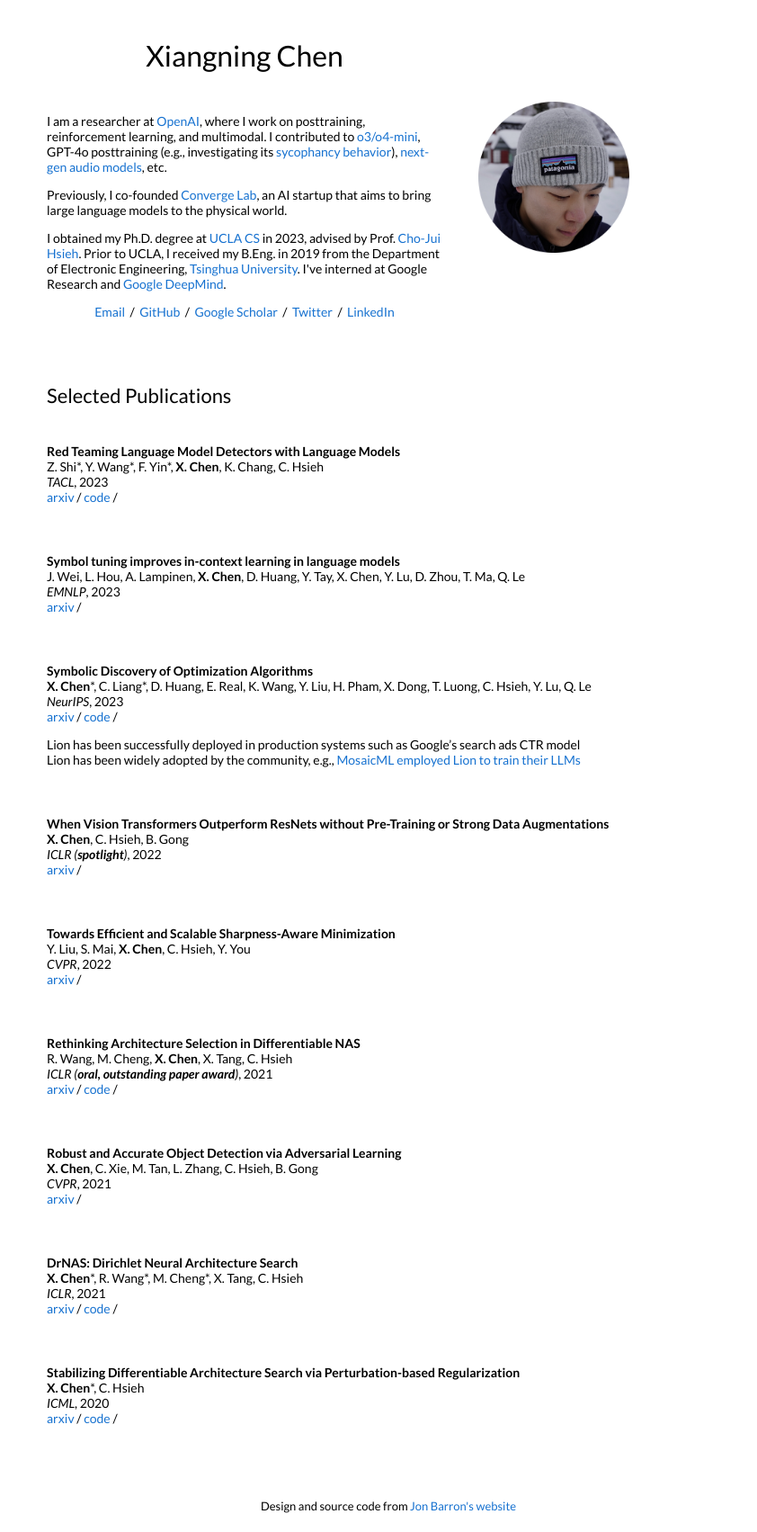
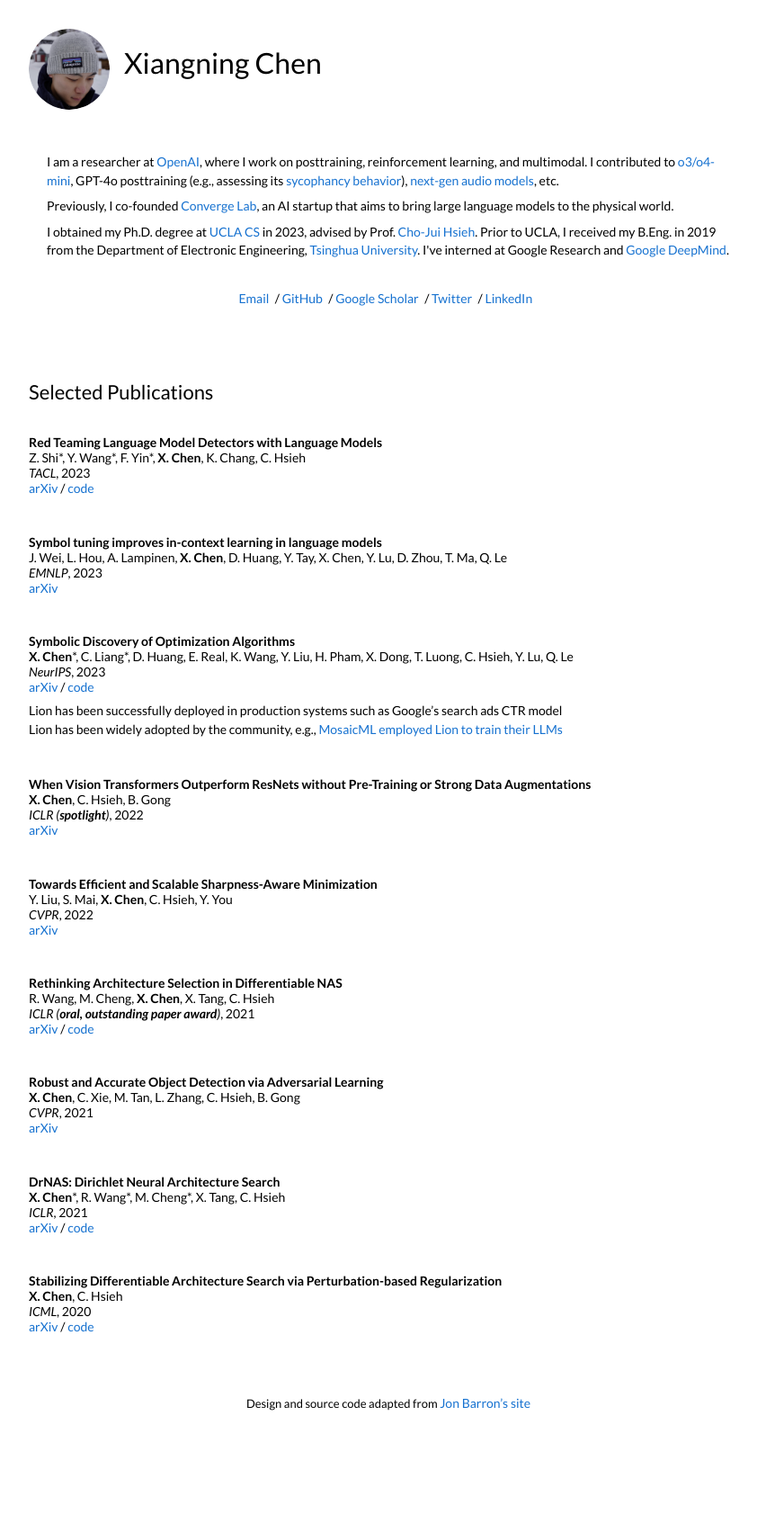
Before and after one commit to xiangning-chen/xiangning-chen.github.io, a Jekyll site: the page built from _posts/2023-05-31-red.markdown, in a window 1280 px wide. Shown: the whole page at 90% size, without its empty margins (208-1050 px from the left). Built offline with Jekyll 4.4.1, drawn with Linux system fonts in a browser that asks for light colours; after the commit the page ends 1579 px from its top, so only the background shows below that.

Commit message:
big layout change

```diff
--- a/_layouts/default.html
+++ b/_layouts/default.html
@@ -8,43 +8,83 @@
     window.dataLayer = window.dataLayer || [];
     function gtag() { dataLayer.push(arguments); }
     gtag('js', new Date());
-
     gtag('config', 'G-E00L9PT3V9');
   </script>
+
   <title>{{ site.name }}</title>
-
-  <meta content="text/html; charset=utf-8" http-equiv="Content-Type">
-
-  <meta name="author" content="{{ site.name }}" />
+  <meta charset="utf-8">
+  <meta name="author" content="{{ site.name }}">
   <meta name="viewport" content="width=device-width, initial-scale=1">
 
-  <link rel="stylesheet" type="text/css" href="{{ site.baseurl }}/style.css" />
   <link rel="canonical" href="{{ page.url | replace:'index.html','' | prepend: site.baseurl | prepend: site.url }}">
-  <link href="https://fonts.googleapis.com/css?family=Lato:400,700,400italic,700italic" rel="stylesheet"
-    type="text/css">
+  <link rel="stylesheet" href="{{ site.baseurl }}/style.css">
+  <link href="https://fonts.googleapis.com/css?family=Lato:400,700,400italic,700italic" rel="stylesheet">
+  <style>
+    /* base layout */
+    .wrap {
+      max-width: 800px;
+      margin: 0 auto;
+      padding: 0 4%;
+      font-family: "Lato", sans-serif;
+    }
 
+    /* header with name and photo */
+    .header {
+      display: flex;
+      align-items: center;
+      gap: 1rem;
+      margin: 2rem 0 1.25rem 0;
+    }
+
+    .header img {
+      width: 90px;
+      height: auto;
+      border-radius: 50%;
+      flex: 0 0 auto;
+    }
+
+    /* typography */
+    h1,
+    h2,
+    h3 {
+      margin: 0 0 .5em 0;
+    }
+
+    p {
+      margin: .6em 0;
+      line-height: 1.45;
+    }
+
+    /* links row */
+    .links a {
+      display: inline-block;
+      margin-right: .4rem;
+    }
+
+    /* mobile tweaks */
+    @media(max-width:540px) {
+      .header img {
+        width: 70px;
+      }
+    }
+  </style>
 </head>
 
 <body>
-  <table
-    style="width:100%;max-width:800px;border:0px;border-spacing:0px;border-collapse:separate;margin-right:auto;margin-left:auto;">
-    <tr style="padding:0px">
-      <td style="padding:0px">
-        <table
-          style="width:100%;border:0px;border-spacing:0px;border-collapse:separate;margin-right:auto;margin-left:auto;">
-          <tr style="padding:0px">
-            <td style="padding:2.5%;width:60%;vertical-align:middle">
-              <h1>
-                Xiangning Chen
-              </h1>
-              <br>
+  <div class="wrap">
+
+    <section class="header">
+      <img src="images/me.png" alt="profile photo">
+      <h1>Xiangning Chen</h1>
+    </section>
+
+    <section class="bio">
       <p>
         I am a researcher at <a href="https://openai.com/">OpenAI</a>, where I work on posttraining,
         reinforcement learning, and multimodal.
         I contributed to <a href="https://openai.com/index/introducing-o3-and-o4-mini/">o3/o4-mini</a>, GPT-4o
-                posttraining (e.g., investigating its <a
-                  href="https://openai.com/index/sycophancy-in-gpt-4o/">sycophancy behavior</a>), <a
-                  href="https://openai.com/index/introducing-our-next-generation-audio-models/">next-gen audio
+        posttraining (e.g., assessing its <a href="https://openai.com/index/sycophancy-in-gpt-4o/">sycophancy
+          behavior</a>), <a href="https://openai.com/index/introducing-our-next-generation-audio-models/">next-gen audio
           models</a>, etc.
       </p>
       <p>
@@ -58,78 +98,47 @@
           href="https://www.tsinghua.edu.cn/">Tsinghua University</a>. I've interned at Google Research and
         <a href="https://deepmind.google/">Google DeepMind</a>.
       </p>
-              <p style="text-align:center">
-                <a target="_blank" href="https://mailhide.io/e/aq7MjKC9"> Email</a> &nbsp;/&nbsp;
-                <a href="https://github.com/xiangning-chen">GitHub</a> &nbsp;/&nbsp;
-                <a href="https://scholar.google.com/citations?user=vNcBx1sAAAAJ&hl=en">Google Scholar</a> &nbsp;/&nbsp;
-                <a href="https://x.com/xiangningchen">Twitter</a> &nbsp;/&nbsp;
-                <a href="https://www.linkedin.com/in/xchen97/"> LinkedIn </a>
-              </p>
-            </td>
-            <td style="padding:2.5%;width:40%;max-width:40%">
-              <img style="width:60%;max-width:60%" alt="profile photo" src="images/me.png">
-            </td>
-          </tr>
-        </table>
-        <br>
-
-        <table
-          style="width:100%;border:0px;border-spacing:0px;border-collapse:separate;margin-right:auto;margin-left:auto;">
-          <tr>
-            <td style="padding:2.5%;width:100%;vertical-align:middle">
-              <h2>Selected Publications</h2>
-            </td>
-          </tr>
-        </table>
-        <table
-          style="width:100%;border:0px;border-spacing:0px;border-collapse:separate;margin-right:auto;margin-left:auto;">
-
-          {% for post in site.posts %}
-          {% for cat in post.categories %}
-          {% if cat == 'research' %}
-          <tr>
-            <!-- <td style="padding:2.5%;width:25%;vertical-align:middle;min-width:120px">
-              <img src="/tn{{post.image}}" alt="project image" style="width:auto; height:auto; max-width:100%;" />
-            </td> -->
-            <td style="padding:2.5%;width:75%;vertical-align:middle">
-              <h3>{{post.title}}</h3>
-              <br>
-              {{post.authors}}
 
       <br>
-              <em>{{post.venue}}</em>, {{ post.date | date: "%Y" }}
+      <p class="links" style="text-align:center">
+        <a target="_blank" href="https://mailhide.io/e/aq7MjKC9">Email</a>/
+        <a href="https://github.com/xiangning-chen">GitHub</a>/
+        <a href="https://scholar.google.com/citations?user=vNcBx1sAAAAJ&hl=en">Google Scholar</a>/
+        <a href="https://x.com/xiangningchen">Twitter</a>/
+        <a href="https://www.linkedin.com/in/xchen97/">LinkedIn</a>
+      </p>
+    </section>
+
     <br>
-              {% if post.arxiv %}
-              <a href="{{post.arxiv}}">arxiv</a> /
-              {% endif %}
-              {% if post.code %}
-              <a href="{{post.code}}">code</a> /
-              {% endif %}
-              <p></p>
-              {{ post.excerpt }}
-            </td>
-          </tr>
+    <br>
+    <br>
+    <h2>Selected Publications</h2>
+    <section>
+      {% for post in site.posts %}
+      {% if post.categories contains "research" %}
+      <article>
+        <br>
+        <br>
+        <h3>{{ post.title }}</h3>
+        <br>
+        {{ post.authors }}
+        <br>
+        <em>{{ post.venue }}</em>, {{ post.date | date: "%Y" }}<br>
+        {% if post.arxiv %}<a href="{{ post.arxiv }}">arXiv</a>{% endif %}{% if post.code %} {% if post.arxiv %}/ {%
+        endif %}<a href="{{ post.code }}">code</a>{% endif %}
+        <p>{{ post.excerpt }}</p>
+      </article>
       {% endif %}
       {% endfor %}
-          {% endfor %}
-        </table>
+    </section>
+
     <br>
+    <br>
+    <br>
+    <p style="text-align:center;font-size:small">Design and source code adapted from <a
+        href="https://jonbarron.info">Jon Barron’s site</a></p>
 
-        <table
-          style="width:100%;border:0px;border-spacing:0px;border-collapse:separate;margin-right:auto;margin-left:auto;">
-          <tr>
-            <td style="padding:0px">
-              <br>
-              <p style="text-align:center;font-size:small;">
-                Design and source code from <a style="font-size:small;" href="https://jonbarron.info">Jon Barron's
-                  website</a>
-              </p>
-            </td>
-          </tr>
-        </table>
-      </td>
-    </tr>
-  </table>
+  </div>
 </body>
 
 </html>
--- a/_posts/2020-02-12-stabilizing.markdown
+++ b/_posts/2020-02-12-stabilizing.markdown
@@ -3,7 +3,7 @@ layout: post
 title: "Stabilizing Differentiable Architecture Search via Perturbation-based Regularization"
 date: 2020-02-12
 categories: research
-authors: "<strong>X. Chen</strong>*, C. Hsieh"
+authors: "<strong>X. Chen</strong>, C. Hsieh"
 venue: "ICML"
 arxiv: https://arxiv.org/abs/2002.05283
 code: https://github.com/xiangning-chen/SmoothDARTS
```
Lines whose indentation alone changed are shown as unchanged.
